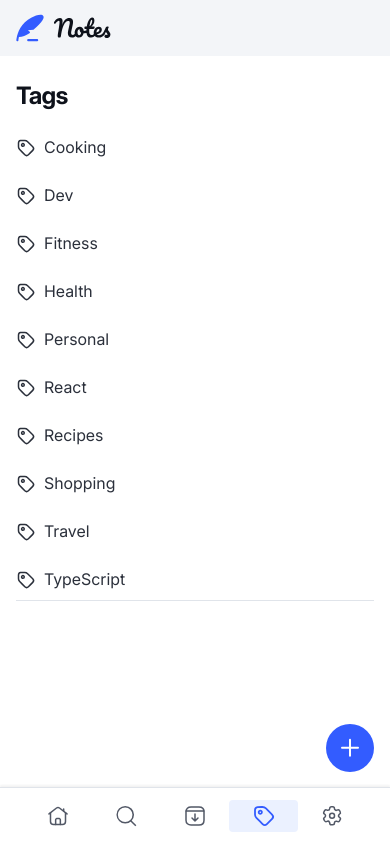
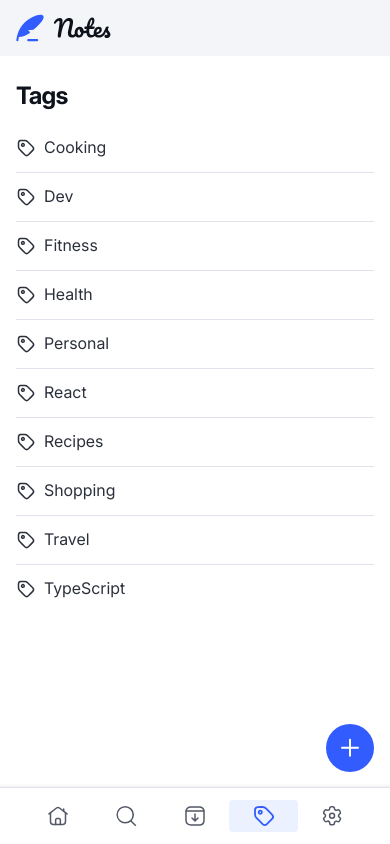
Before and after one commit to aemrobe/note-taking-app, a React (Vite) app: page /tags in a window 390 px wide. Built offline with nearby package versions, Linux system fonts and the light colour scheme.

Commit message:
add a separator on the tags page on a mobile view

```diff
--- a/src/Components/Layouts/DesktopNavigationLink.jsx
+++ b/src/Components/Layouts/DesktopNavigationLink.jsx
@@ -1,9 +1,10 @@
 import { NavLink } from "react-router";
 import ArrowRightIcon from "../icons/ArrowRightIcon";
 
-function DesktopNavigationLink({ children, title, path }) {
+function DesktopNavigationLink({ children, title, path, label }) {
   return (
     <NavLink
+      aria-label={label}
       className={({ isActive }) =>
         `focusable-ring py-2.5 pl-3 flex items-center space-x-2 rounded-lg ${
           isActive ? "bg-desktop-navigation-link-background-active" : ""
--- a/src/Components/Layouts/NotesPageLayout.jsx
+++ b/src/Components/Layouts/NotesPageLayout.jsx
@@ -81,6 +81,7 @@ function NotesPageLayout() {
                   <DesktopNavigationLink
                     title={"All Notes"}
                     path={"/all-notes"}
+                    label={"View all notes"}
                   >
                     <HomeIcon width={"w-5"} />
                   </DesktopNavigationLink>
@@ -90,6 +91,7 @@ function NotesPageLayout() {
                   <DesktopNavigationLink
                     title={"Archived Notes"}
                     path={"/archived-notes"}
+                    label={"view archived notes"}
                   >
                     <ArchiveIcon width={"w-5"} />
                   </DesktopNavigationLink>
--- a/src/pages/TagsPage.jsx
+++ b/src/pages/TagsPage.jsx
@@ -133,7 +133,7 @@ function TagsPage() {
         </FilterStatusMessage>
       )}
 
-      <ul className="divide-y divide-border-separator text-filter-tag-text">
+      <ul className=" text-filter-tag-text">
         {uiMode === "filteredNotes" ? (
           <ListOfNotes
             notes={filteredNotes}
@@ -142,7 +142,10 @@ function TagsPage() {
             type={"tags"}
           />
         ) : (
-          <div aria-hidden={uiMode === "filteredNotes" ? true : false}>
+          <div
+            className={"divide-y divide-border-separator"}
+            aria-hidden={uiMode === "filteredNotes" ? true : false}
+          >
             <ListOfTags />
           </div>
         )}
```
